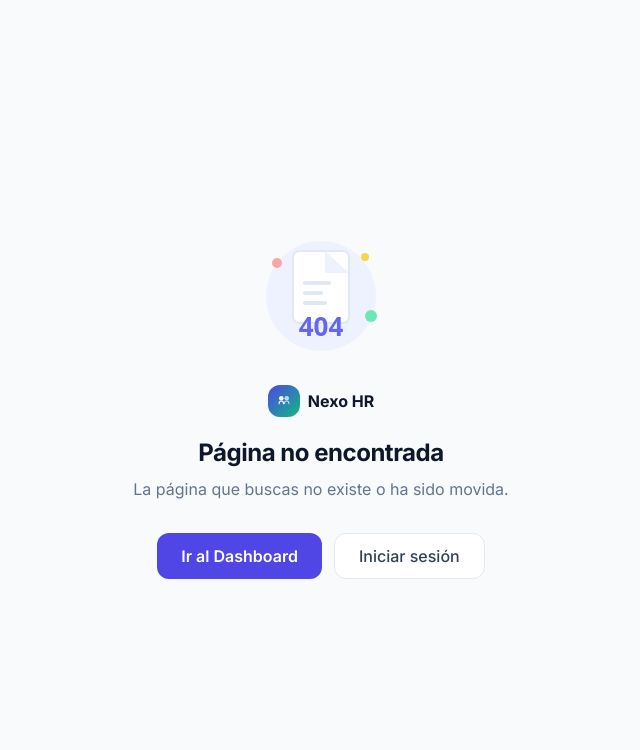
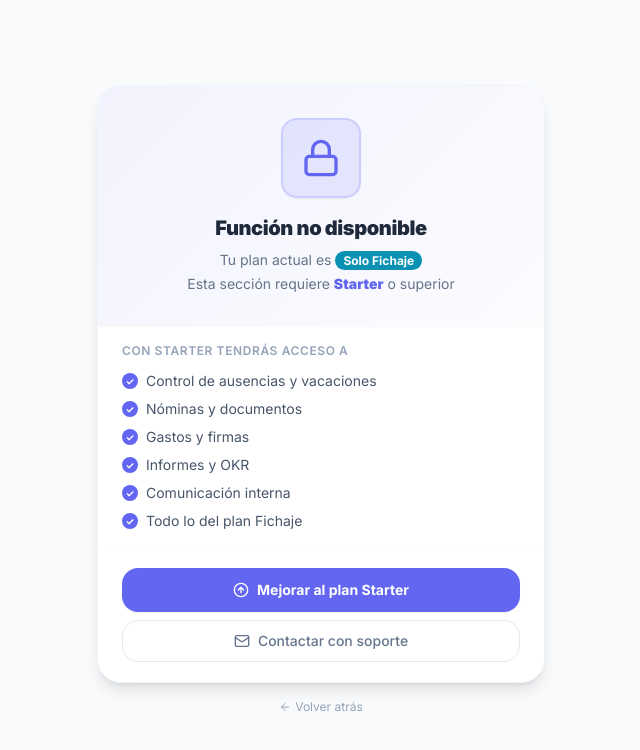
Before and after one commit to javierah1987-byte/rrhh-app, a Next.js app: page /bloqueado-feature in a window 1280 px wide. Before the commit this address had no page. Shown: the top 750 px of the page, without its empty margins (319-959 px from the left). Built offline with nearby package versions, Linux system fonts and the light colour scheme.

Commit message:
feat: middleware server-side protege TODAS las rutas por plan + página bloqueado-feature

```diff
--- /dev/null
+++ b/src/app/bloqueado-feature/page.tsx
@@ -0,0 +1,99 @@
+// @ts-nocheck
+'use client'
+import { useSearchParams, useRouter } from 'next/navigation'
+import { Lock, ArrowUpCircle, ArrowLeft, Mail } from 'lucide-react'
+import { Suspense } from 'react'
+
+const PLAN_NAMES   = { fichaje:'Solo Fichaje', starter:'Starter', professional:'Professional', enterprise:'Enterprise' }
+const PLAN_COLORS  = { fichaje:'#0891b2', starter:'#6366f1', professional:'#10b981', enterprise:'#f59e0b' }
+const FEATURE_MIN_PLAN = {
+  evaluaciones:'professional', organigrama:'professional', onboarding:'professional',
+  people_analytics:'professional', formacion:'professional', reserva_espacios:'professional',
+  tareas:'professional', fichaje_whatsapp:'professional',
+  adelanto_nomina:'enterprise', api:'enterprise', ia:'enterprise',
+  sso:'enterprise', retribucion_flex:'enterprise', multiempresa:'enterprise',
+  // starter features
+  nominas:'starter', gastos:'starter', documentos:'starter', vacaciones:'starter',
+  bajas:'starter', firmas:'starter', informes:'starter', avisos:'starter',
+  okr:'starter', mensajes:'starter', recordatorios:'starter', rgpd:'starter',
+  denuncias:'starter', clima_laboral:'starter', reclutamiento:'starter',
+  turnos:'starter', bolsa_horas:'starter',
+}
+const PLAN_BULLETS = {
+  starter:       ['Control de ausencias y vacaciones','Nóminas y documentos','Gastos y firmas','Informes y OKR','Comunicación interna','Todo lo del plan Fichaje'],
+  professional:  ['Evaluaciones de desempeño','Organigrama visual','Onboarding automatizado','People Analytics','Reserva de espacios','Todo lo del plan Starter'],
+  enterprise:    ['Adelanto de nómina','API de integración','IA generativa','SSO empresarial','Retribución flexible','Todo lo de Professional'],
+}
+
+function BloqueadoContent() {
+  const params = useSearchParams()
+  const router = useRouter()
+  const feature   = params.get('feature') || ''
+  const planActual = params.get('plan') || 'fichaje'
+  const planReq    = FEATURE_MIN_PLAN[feature] || 'starter'
+  const reqColor   = PLAN_COLORS[planReq]  || '#6366f1'
+  const curColor   = PLAN_COLORS[planActual] || '#64748b'
+  const bullets    = PLAN_BULLETS[planReq] || []
+  const mailSubj   = encodeURIComponent(`Quiero mejorar al plan ${PLAN_NAMES[planReq] || planReq}`)
+  const mailBody   = encodeURIComponent(`Hola,\n\nMe gustaría mejorar mi plan de Nexo HR a ${PLAN_NAMES[planReq] || planReq}.\n\n¿Podéis contactarme?`)
+
+  return (
+    <div className="min-h-screen bg-slate-50 flex items-center justify-center p-6">
+      <div className="w-full max-w-md">
+        <div className="bg-white rounded-3xl shadow-lg border border-slate-100 overflow-hidden">
+          <div className="px-6 py-8 text-center" style={{background:`linear-gradient(135deg,${reqColor}15,${reqColor}05)`}}>
+            <div className="w-20 h-20 rounded-2xl flex items-center justify-center mx-auto mb-4 shadow-sm"
+              style={{background:reqColor+'20',border:`2px solid ${reqColor}30`}}>
+              <Lock className="w-10 h-10" style={{color:reqColor}}/>
+            </div>
+            <h2 className="text-xl font-black text-slate-800 mb-2">Función no disponible</h2>
+            <p className="text-sm text-slate-500 mb-1">
+              Tu plan actual es{' '}
+              <span className="font-bold px-2 py-0.5 rounded-full text-white text-xs" style={{background:curColor}}>
+                {PLAN_NAMES[planActual] || planActual}
+              </span>
+            </p>
+            <p className="text-sm text-slate-500">
+              Esta sección requiere <span className="font-black" style={{color:reqColor}}>{PLAN_NAMES[planReq] || planReq}</span> o superior
+            </p>
+          </div>
+
+          {bullets.length > 0 && (
+            <div className="px-6 py-4 border-t border-slate-50">
+              <p className="text-xs font-semibold text-slate-400 uppercase tracking-wider mb-3">Con {PLAN_NAMES[planReq]} tendrás acceso a</p>
+              <ul className="space-y-2">
+                {bullets.map((b,i)=>(
+                  <li key={i} className="flex items-center gap-2 text-sm text-slate-600">
+                    <span className="w-4 h-4 rounded-full flex items-center justify-center flex-shrink-0 text-[10px] font-bold text-white" style={{background:reqColor}}>✓</span>
+                    {b}
+                  </li>
+                ))}
+              </ul>
+            </div>
+          )}
+
+          <div className="px-6 py-5 space-y-2 border-t border-slate-50">
+            <a href={`mailto:hola@tryvor.es?subject=${mailSubj}&body=${mailBody}`}
+              className="flex items-center justify-center gap-2 w-full text-white font-bold py-3 px-6 rounded-2xl text-sm hover:opacity-90 transition-opacity shadow-sm"
+              style={{background:reqColor}}>
+              <ArrowUpCircle className="w-4 h-4"/> Mejorar al plan {PLAN_NAMES[planReq]}
+            </a>
+            <a href="mailto:hola@tryvor.es"
+              className="flex items-center justify-center gap-2 w-full text-slate-500 font-medium py-2.5 px-6 rounded-2xl text-sm hover:bg-slate-50 border border-slate-200">
+              <Mail className="w-4 h-4"/> Contactar con soporte
+            </a>
+          </div>
+        </div>
+        <p className="text-center text-xs text-slate-400 mt-4">
+          <button onClick={()=>router.back()} className="hover:text-slate-600 flex items-center gap-1 mx-auto">
+            <ArrowLeft className="w-3 h-3"/> Volver atrás
+          </button>
+        </p>
+      </div>
+    </div>
+  )
+}
+
+export default function BloqueadoFeaturePage() {
+  return <Suspense fallback={<div className="min-h-screen bg-slate-50 flex items-center justify-center"><div className="w-8 h-8 border-2 border-indigo-400 border-t-transparent rounded-full animate-spin"/></div>}><BloqueadoContent/></Suspense>
+}
```
Also changed, not shown: middleware.ts (added, +118 -0 lines).
